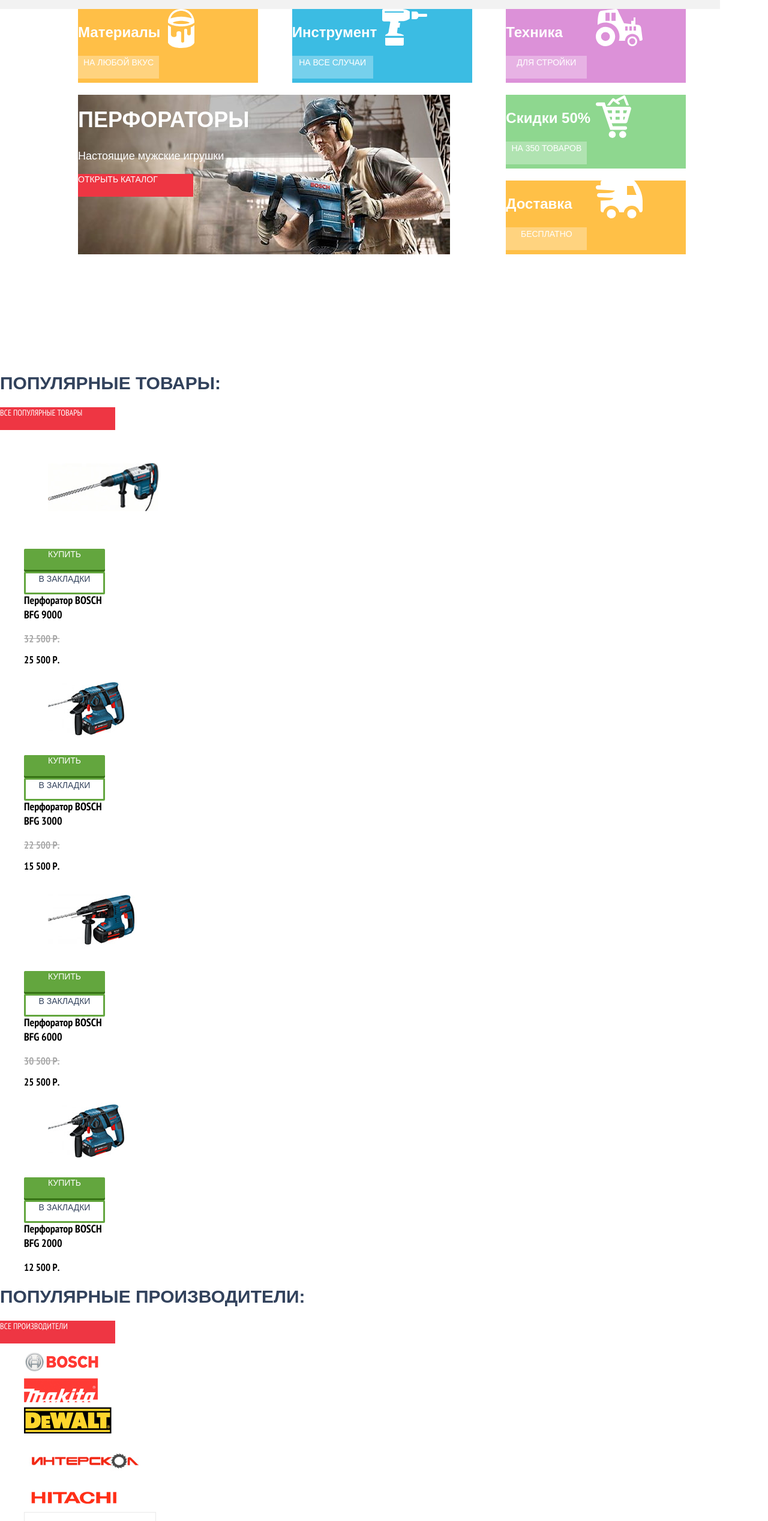
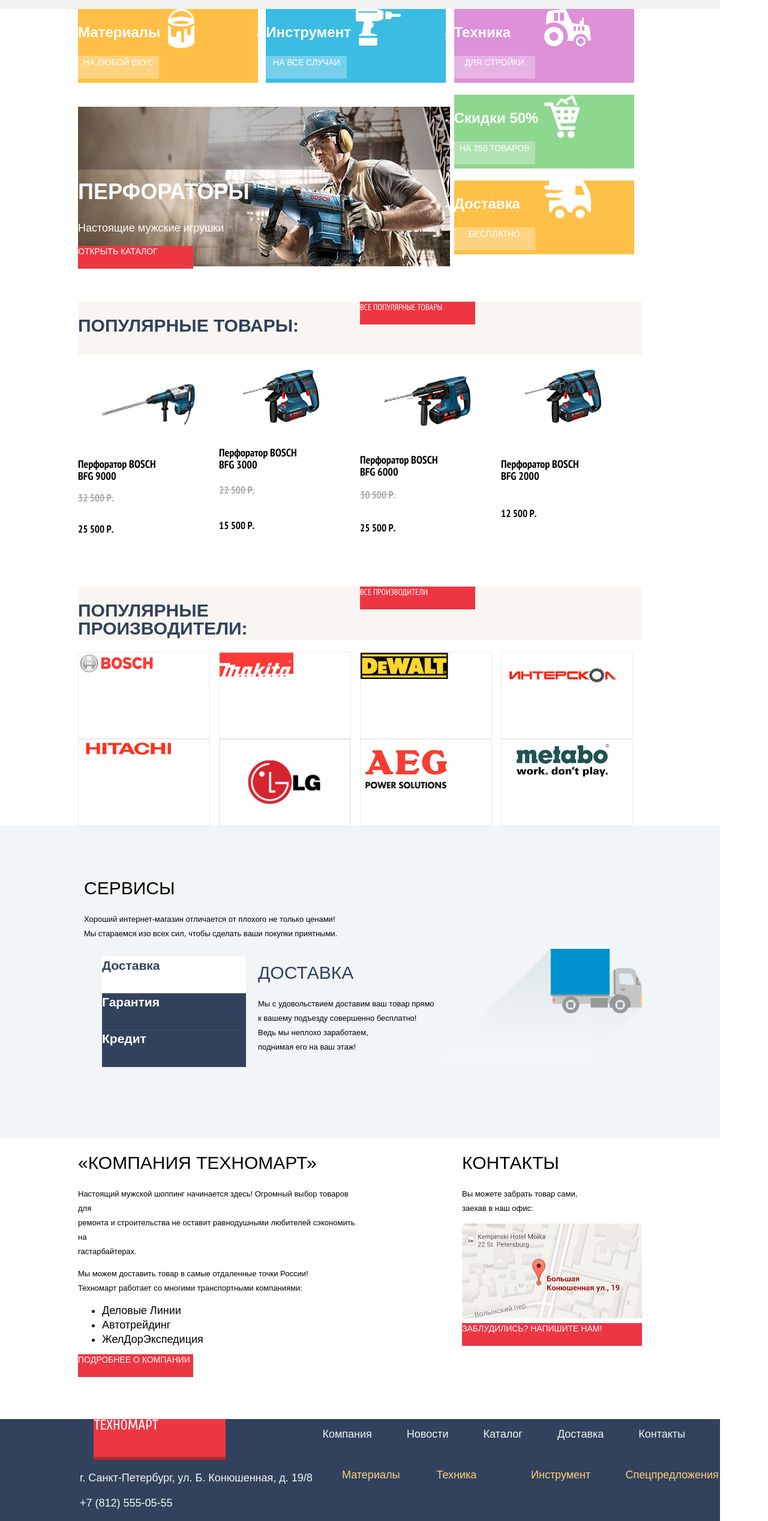
Before and after one commit to piv2003/528353-technomart-29, a plain HTML site: page index.html in a window 1280 px wide. Shown: the part 264-2800 px from the top of the page at 60% size. Drawn offline with Linux system fonts and the light colour scheme; a web font is replaced by a local one.

Commit message:
Сетка на гридах для главной страницы - Продолжение редактирования

```diff
--- a/css/style.css
+++ b/css/style.css
@@ -13,6 +13,7 @@
   --text-color-grey: #A9A9A9;
   --white: #FFF;
   --basic-backgound: #F1F5F7;
+  --popular-goods:#F9F5F0;
   --lightgray: #EAEAEA;
   --text-light-grey: #F3F7F9;
   --border-button:#E5E5E5;
@@ -32,9 +33,9 @@
 
 .page-body {  /**********BODY***********/
   display: grid;
-  grid-template-rows: min-content 1fr min-content;
+  grid-template-rows: min-content min-content min-content;
   align-content: start;
-  max-width: 1200px;
+  /*min-*/width: 1200px;
   min-height: 100%;
   margin: 0;
   padding: 0;
@@ -62,6 +63,11 @@ background: rgba(0, 0, 0,.05);
   /* display:grid;
   grid-template-rows:1fr 1fr 1fr;
   align-items:center;*/
+}
+
+.container {
+  width: 940px;
+  margin: auto;
 }
 
 .main-header,
@@ -94,6 +100,7 @@ align-items:center;*/
   display: grid;
   grid-template-columns: min-content 1fr;
   justify-items:center;
+  /*width: 1200px;*/
   height:42px;
   background-color: var(--header-background);
   /*outline: 5px solid rgba(255,0,0,1);
@@ -102,31 +109,20 @@ align-items:center;*/
   justify-content: space-between;*/
 }
 
-.main-header-list {
-  margin: 0;
-  padding: 0;
-  display: grid;
-  grid-template-columns: min-content 1fr 1fr 1fr;
-  justify-items:end;
-
-  /*display: flex;
-  justify-content: space-between;*/
-}
-
 .site-navigation {
   /*display: flex;
   justify-content: space-between;*/
-  width:940px;
+  /*width:940px;*/
   height:60px;
-  left: 130px;
+  /*left: 130px;*/
   background-color: var(--navigation);
   box-shadow: inset 0px -5px 0px var(--header-background);
 }
 
 .main-navigation {
-/*  outline: 5px solid rgba(0,0,255,1);
+ /* outline: 5px solid rgba(0,0,255,1);
   outline-offset: -5px;*/
-  margin-left: 130px;
+  /*margin-left: 130px;*/
 }
 
 .site-navigation {
@@ -159,14 +155,23 @@ padding-top: 13px;
 
 .header-block {
   display: grid;
-  grid-template-columns: 1fr 1fr 1fr;
+  grid-template-columns: 1fr 1fr max-content;
   /*outline: 5px solid rgba(0,255,0,1);
   outline-offset: -5px;*/
   margin-top: 40px;
+  justify-items:stretch;
 }
 
 .main-header-list {
+  display: grid;
+  grid-template-columns: 1fr 1fr 1fr 1fr;
+  margin: 0;
+  padding: 0;
+  /*justify-content:space-between;*/
   margin-top: 10px;
+  /*display: flex;
+  justify-content: space-between;*/
+}
 }
 
 .header-order{
@@ -180,11 +185,6 @@ padding-top: 13px;
   text-align: center;
   color: var(--white);
 }
-
-/*.main-header-list:nth-child(3) {
-  width:150px;
-  height:42px;
-}*/
 
 .main-header-list a {
   color: var(--white);
@@ -225,7 +225,7 @@ padding-top: 13px;
   font-size: 16px;
   line-height: 23px;
   color: var(--basic-red);
-  margin-left: 160px;
+  margin-left: 30px;
 }
 
 .contacts-phone {
@@ -240,8 +240,8 @@ padding-top: 13px;
   line-height: 30px;
   color: var(--basic-red);
   text-align: center;
-  margin-left: 55px;
-  /*margin-top: 88px;*/
+  margin-left: 25px;
+  margin-top: 15px;
 }
 
 .header-contact-address {
@@ -263,15 +263,16 @@ padding-top: 13px;
 .block-header-in {
   /*outline: 5px solid rgba(250,5,15);
   outline-offset: -5px;*/
-  /*width: 200px;
-  height: 150px;*/
-  display: grid;
+  display: block;
   grid-template-columns: : min-content min-content;
+  margin-top: 30px;
 }
 
 .login-link {
   /*width: 121px;
   height: 45px;*/
+  /*outline: 5px solid rgba(250,5,15);
+  outline-offset: -5px;*/
   background-color: var(--white);
   padding: 10px 15px;
   padding-left: 50px;
@@ -280,6 +281,8 @@ padding-top: 13px;
 }
 
 .registration-link {
+  /*outline: 5px solid rgba(150,25,125);
+  outline-offset: -5px;*/
   background-color: var(--white);
   padding: 10px 15px;
   padding-left: 20px;
@@ -289,21 +292,27 @@ padding-top: 13px;
 
 /********************Блок ШАПКА  END ******************************/
 /**********************Блок Наша Продукция  START **********/
+.our-production {
+  font-family: "Cuprum", sans-serif;
+}
+
+.our-production-block {
+  width:135px;
+  height:38px;
+  background-color: rgba(255,255,255,0.3);
+  text-align: center;
+  mix-blend-mode: normal;
+}
 
 .our-production-list {
   margin: 0;
   padding: 0;
   display: grid;
   grid-template-columns: 1fr 1fr 1fr;
-  /*grid-template-rows: 1fr 1fr 1fr;*/
-  margin-left: 130px;
-  justify-items: stretch;
-  align-items: stretch;*/
-}
-
-
-.our-production {
-  font-family: "Cuprum", sans-serif;
+  grid-template-rows: 1fr 1fr 1fr;
+  justify-content: space-between;
+  /*outline: 5px solid rgba(150,225,25);
+  outline-offset: -5px;*/
 }
 
 .our-production-title {
@@ -314,14 +323,6 @@ padding-top: 13px;
   font-weight: bold;
   font-size: 24px;
   line-height: 30px;
-}
-
-.our-production .our-production-block {
-  width:135px;
-  height:38px;
-  background-color: rgba(255,255,255,0.3);
-  text-align: center;
-  mix-blend-mode: normal;
 }
 
 .our-production-materials,
@@ -367,7 +368,7 @@ padding-top: 13px;
 .our-production-discounts {
   background-color: var(--special-greenlight);
   order: 2;
-  margin-top: 20px;
+  /*margin-top: 20px;*/
   margin-bottom: 20px;
   display: grid;
   grid-template-columns: 1fr 1fr;
@@ -424,7 +425,7 @@ padding-top: 13px;
   align-items: center;
   text-transform: uppercase;
   color:var(--white);
-  margin-top: -250px;
+  margin-top: -150px;
 }
 
 .slider-info {
@@ -450,9 +451,41 @@ padding-top: 13px;
 
 /**********************Блок Популярные товары  START **********/
 .popular-goods {
-  margin-top: 200px;
+  display: grid;
+  grid-template-rows:1fr;
   font-style: normal;
   font-weight: normal;
+  justify-content: space-between;
+  margin-top: 59px;
+ /* outline: 5px solid rgba(150,225,25);
+  outline-offset: -5px;*/
+}
+
+.popular-goods-block {
+  margin:0;
+  padding: 0;
+  display: grid;
+  grid-template-columns:1fr 1fr;
+  background: var(--popular-goods);
+  height: 89px;
+ /* outline: 5px solid rgba(50,125,125);
+  outline-offset: -5px;*/
+}
+
+.popular-goods-list {
+  margin:0;
+  padding: 0;
+  display: grid;
+  grid-template-columns: 1fr 1fr 1fr 1fr;
+  /*outline: 5px solid rgba(250,125,125);
+  outline-offset: -5px;*/
+}
+
+.popular-goods-item {
+  margin:0;
+  padding: 0;
+  display: grid;
+  grid-template-columns: 1fr;
 }
 
 .popular-goods-list,
@@ -478,6 +511,10 @@ padding-top: 13px;
   line-height: 30px;
   color:var(--navigation);
   text-transform: uppercase;
+}
+
+.popular-goods-title {
+
 }
 
 .popular-goods-all-link {
@@ -557,7 +594,53 @@ padding-top: 13px;
   color: var(--navigation);
 }
 
+.popular-goods-modal {
+  display: none;
+}
+
+
+
 /**********************Блок Популярные товары  END **********/
+
+/********************Блок Популярные Производители  START *************/
+.popular-manufacturers {
+  display: grid;
+  grid-template-rows:1fr;
+  font-style: normal;
+  font-weight: normal;
+  /*outline: 5px solid rgba(150,225,25);
+  outline-offset: -5px;*/
+}
+
+.popular-manufacturers-block {
+  margin-top: 70px;
+  margin-bottom: 20px;
+  display: grid;
+  grid-template-columns:1fr 1fr;
+  background: var(--popular-goods);
+  height: 89px;
+  /*outline: 5px solid rgba(50,25,225);
+  outline-offset: -5px;*/
+}
+
+.popular-manufacturers-list {
+  margin:0;
+  padding: 0;
+  display: grid;
+  grid-template-columns: 1fr 1fr 1fr 1fr;
+  /*outline: 5px solid rgba(250,125,125);
+  outline-offset: -5px;*/
+}
+
+.popular-manufacturers-item {
+  width: 220px;
+  height: 145px;
+  background: var(--white);
+  border: 1px solid var(--lightgray);
+  box-sizing: border-box;
+}
+/********************Блок Популярные Производители  END *************/
+
 
 /**********************Блок СОРТИРОВКА  START **********/
 .page-selection-next,
@@ -588,9 +671,35 @@ li span/* .page-selection-number*/ {
 /**********************Блок СОРТИРОВКА  END **********/
 
  /************************Блок СЕРВИСЫ  START ************************** */
+.section-services {
+  margin: 0;
+  padding: 0;
+  width: 1200px;
+  height: 522px;
+  background-color: var(--basic-backgound);
+}
+
 .services {
   font-family: "Cuprum", sans-serif;
   font-style: normal;
+  display: grid;
+  grid-template-columns: :1fr 1fr 1fr;
+  grid-template-rows:1fr ;
+  /*outline: 5px solid rgba(250,125,125);
+  outline-offset: -5px;*/
+  padding-top: 64px;
+}
+
+.services-block {
+  grid-column-start: 1;
+  grid-column-end: 4;
+  grid-row-start: 1;
+  grid-row-end: 2;
+  margin-left: 10px;
+}
+
+.delivery-block {
+margin-left: 20px;
 }
 
 .services-titles,
@@ -622,6 +731,13 @@ li span/* .page-selection-number*/ {
   color:var(--navigation);
 }
 
+.services-delivery-item {
+  width: 240px;
+  height: 61px;
+  background-color:var(--white);
+  box-shadow: 0px 1px 0px var(--white);
+}
+
 .services-guarantee-item,
 .services-credit-item {
   width: 240px;
@@ -645,6 +761,10 @@ li span/* .page-selection-number*/ {
   font-family: "Cuprum", sans-serif;
   font-style: normal;
   font-weight: normal;
+  display: grid;
+  grid-template-columns: 1fr 1fr;
+  justify-items: end;
+  margin-bottom: 70px;
 }
 
 .contacts-moredetails-link,
@@ -675,38 +795,93 @@ li span/* .page-selection-number*/ {
 
 
 /************************Блок ПОДВАЛ  START ************************ */
-.main-footer {
+.page-footer {
+  display: grid;
+  grid-template-rows: 1fr 1fr;
+  font-family: "Cuprum", sans-serif;
+  font-style: normal;
+  font-weight: normal;
   /*outline: 5px solid rgba(255,0,0,0.7);
   outline-offset: -5px;*/
 }
+
+.footer-top {
+  height: 193px;
+  background: var(--navigation);
+  /*outline: 5px solid rgba(255,110,01,1);
+  outline-offset: -5px;*/
 }
 
-.page-footer {
-  font-family: "Cuprum", sans-serif;
-  font-style: normal;
-  font-weight: normal;
+.footer-site-navigation {
+  display: grid;
+  grid-template-columns: 1fr 1fr;
+  justify-items:center;
+}
+
+.footer-site-navigation-list {
+  display: grid;
+  grid-template-columns: 1fr 1fr 1fr 1fr 1fr;
+  margin-left: -100px;
+}
+
+.footer-site-navigation-contacts {
+  display: grid;
+  grid-template-columns: 1fr 1fr;
+}
+
+.footer-our-production-list {
+  display: grid;
+  grid-template-columns: 1fr 1fr 1fr 1fr;
+  margin-left: -70px;
+}
+
+.footer-bottom {
+  display: grid;
+  grid-template-columns: 1fr 1fr 1fr 1fr;
+  height: 107px;
+  background: var(--header-background);
+ /* outline: 5px solid rgba(155,20,51);
+  outline-offset: -5px;*/
+}
+
+.footer-social-icons-list {
+  display: grid;
+  grid-template-columns: 1fr 1fr 1fr;
 }
 
 .page-footer-logo {
-  display:block;
-  /*margin-top: 20px;*/
+  /*display:block;*/
+  margin-left: -65px;
   width:220px;
   height:68px;
   background: var(--basic-red);
   box-shadow: inset 0px -5px 0px rgba(0, 0, 0, 0.24);
 }
 
+.footer-site-navigation-item {
+  margin-right: 58px;
+  color:var(--basic-backgound);
+}
+
 .footer-site-navigation-item a {
   font-size: 18px;
   line-height: 24px;
-  color:black /*var(--basic-backgound); будет потом такой цвет*/
+  color:var(--basic-backgound);
+}
+
+.footer-contacts {
+  margin-left: 133px;
+}
+
+.footer-license {
+ margin-left: 131px;
 }
 
 .footer-contacts-address,
 .footer-contacts-phone {
   font-size: 18px;
   line-height: 24px;
-  color:black /*var(--text-light-grey} будет потом такой цвет*/
+  color:var(--text-light-grey)
 }
 
 .footer-our-production-item a {
@@ -722,7 +897,7 @@ outline-offset: -5px;*/
 .footer-developed a {
   font-size: 16px;
   line-height: 18px;
-  color:black /*var(--white) будет потом такой цвет*/
+  color:var(--white)
 }
 
 .footer-feedback a,
--- a/index.html
+++ b/index.html
@@ -29,19 +29,19 @@
         </div>
 
 
-      <div class="header-block">
+        <div class="header-block container">
           <p class="header-about">Интернет-магазин<br>строительных материалов<br>и инструментов для ремонта</p>
           <div>
             <a class="contacts-phone" href="tel:+78125550555">+7 (812) 555-05-55</a>
             <p class="header-contact-address">г. Санкт-Петербург, ул. Б. Конюшенная, д. 19/8</p>
           </div>
-        <div block-header-in>
+          <div class="block-header-in">
             <a class="login-link" href="">Войти</a>
             <a class="registration-link" href="">Регистрация</a>
           </div>
         </div>
 
-      <nav class="main-navigation">
+        <nav class="main-navigation container">
           <ul class="site-navigation">
             <li class="site-navigation-item"><a href="">Главная</a></li>
             <li class="site-navigation-item"><a href="">Компания</a></li>
@@ -54,12 +54,12 @@
         </nav>
     </header>
 <!-- ***********************Блок ШАПКА  END ******************** -->
-    <main class="container">
+    <main>
     <!-- *********************Блок Наша Продукция  START ********** -->
-      <div class="our-production-block">
+
       <section class="our-production container">
         <h1 class="our-production-title">Наша продукция</h1> <!-- Скрытый тег - display:none-->
-          <ul class="our-production-list">
+        <ul class="our-production-list container">
           <div class="our-production-materials">
             <li class="our-production-item">
               <p class="our-production-info">Материалы</p>
@@ -115,15 +115,15 @@
           </div>
         </ul>
       </section>
-      </div>
 <!-- ***********************Блок Наша Продукция  END *********************** -->
 
 
  <!-- *******************Блок Популярные Товары  START ****************** -->
       <section class="popular-goods container">
+        <div class="popular-goods-block">
           <h2 class="popular-goods-title">Популярные товары:</h2>
-        <!-- <div class="popular-goods-all"> -->
           <a class="popular-goods-all" href="">Все популярные товары</a>
+        </div>
         <ul class="popular-goods-list">
           <li class="popular-goods-item">
             <figure class="popular-goods-content">
@@ -178,10 +178,10 @@
 
 <!-- *******************Блок Популярные Производители  START ************ -->
       <section class="popular-manufacturers container">
+        <div class="popular-manufacturers-block container">
           <h2 class="popular-manufacturers-title">Популярные производители:</h2>
-        <!-- <div class="popular-manufacturers-all"> -->
           <a class="popular-manufacturers-all" href="">Все производители</a>
-        <!-- </div> -->
+        </div>
         <ul class="popular-manufacturers-list">
           <li class="popular-manufacturers-item">
             <a href="">
@@ -228,13 +228,13 @@
 <!-- ***********************Блок Популярные Производители  END *********** -->
 
 <!-- ***********************Блок СЕРВИСЫ  START ************************** -->
-      <section class="services container">
-        <div>
+      <section class="section-services">
+        <div class="services container">
+          <div class="services-block">
             <h2 class="services-titles">Сервисы</h2>
             <p class="services-info">Хороший интернет-магазин отличается от плохого не только ценами!<br>
             Мы стараемся изо всех сил, чтобы сделать ваши покупки приятными.</p>
           </div>
-        <div>
           <ul class="services-list">
             <li class="services-delivery-item">
               <a class="services-delivery-link" href="">Доставка</a>
@@ -246,10 +246,10 @@
               <a class="services-credit-link" href="">Кредит</a>
             </li>
           </ul>
-        </div>
-        <div>
+          <div class="delivery-block">
             <h2 class="services-delivery">Доставка</h2>
             <p class="services-info">Мы с удовольствием доставим ваш товар прямо<br> к вашему подъезду совершенно бесплатно!<br>Ведь мы неплохо заработаем,<br> поднимая его на ваш этаж!</p>
+          </div>
           <img src="img/Truck.png" width="468" height="261" alt="Грузовичок">
         </div>
       </section>
@@ -257,7 +257,7 @@
 
 <!-- *****************Блок Компания Техномарт-Контакты  START **************** -->
       <section class="contacts container">
-        <div>
+        <div class="contacts-block1">
           <h2 class="contacts-titles">«Компания Техномарт»</h2>
           <p class="contacts-info">Настоящий мужской шоппинг начинается здесь! Огромный выбор товаров для<br> ремонта и строительства не оставит равнодушными любителей сэкономить на<br> гастарбайтерах.</p>
           <p class="contacts-info">Мы можем доставить товар в самые отдаленные точки России!<br>Техномарт работает со многими транспортными компаниями:</p>
@@ -270,7 +270,7 @@
           <a class="contacts-moredetails" href="">Подробнее о компании</a>
           <!-- </div> -->
         </div>
-        <div>
+        <div class="contacts-block2">
           <h2 class="contacts-titles">Контакты</h2>
           <p class="contacts-info">Вы можете забрать товар сами,<br>заехав в наш офис:</p>
           <a href="">
@@ -284,8 +284,8 @@
     </main>
 
 <!-- ***********************Блок ПОДВАЛ  START ************************ -->
-    <footer class="page-footer main-footer">
-      <!-- <div class="main-footer-background-logo"> -->
+    <footer class="page-footer">
+      <div class="footer-top">
         <div class="footer-site-navigation">
           <a href="" class="page-footer-logo"><img src="img/logo-technomart.svg" width="108" height="18"alt="Техномарт"></a>
           <ul class="footer-site-navigation-list">
@@ -306,7 +306,7 @@
             </li>
           </ul>
         </div>
-      <div>
+        <div class="footer-site-navigation-contacts">
           <div class="footer-contacts">
             <p class="footer-contacts-address">г. Санкт-Петербург, ул. Б. Конюшенная, д. 19/8</p>
             <p class="footer-contacts-phone" href="tel:+78125550555">+7 (812) 555-05-55</p>
@@ -326,15 +326,16 @@
             </li>
           </ul>
         </div>
-      <div>
+      </div>
+      <div class="footer-bottom">
         <div class="footer-license">
           <p class="footer-license-info">© 2010-2019 Компания «Техномарт»<br>
            Все права защищены</p>
         </div>
         <ul class="footer-social-icons-list">
-          <li class="footer-social-icons-item"><a href="">ВКонтакте</a></li>
-          <li class="footer-social-icons-item"><a href="">Фейсбук</a></li>
-          <li class="footer-social-icons-item"><a href="">Инстаграм</a></li>
+          <li class="footer-social-icons-item"><a href=""><img src="img/icon-vk.svg" width="25" height="14"alt="ВКонтакте"></a></li>
+          <li class="footer-social-icons-item"><a href=""><a href=""><img src="img/icon-fb.svg" width="12" height="22"alt="Фейсбук"></a></li>
+          <li class="footer-social-icons-item"><a href=""><img src="img/Icon-Insta.svg" width="15" height="9"alt="Инстаграм"></a></li>
         </ul>
         <div class="footer-feedback">
           <p class="footer-feedback-info">Обратная связь:</p>
```
Lines whose indentation alone changed are shown as unchanged.
